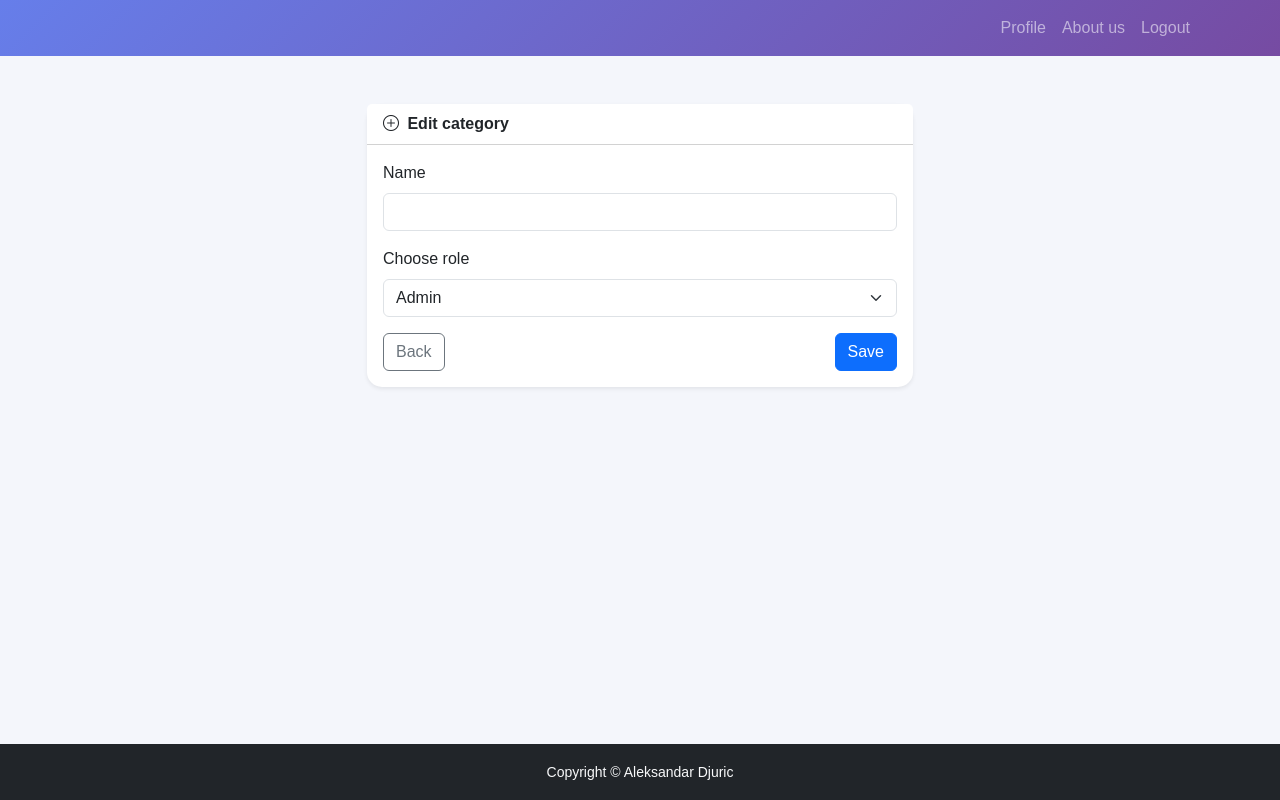
After one commit to acke123/LaravelSportBlog, a Laravel app: template resources/views/users/editUser.blade.php in a window 1280 px wide. The commit adds this page. Run offline with Laravel 12, Linux system fonts and the light colour scheme; the template is opened without the code that fills it, so the values that code supplies are empty.

Commit message:
User edit view and delete

```diff
--- a/app/Http/Controllers/CategoryController.php
+++ b/app/Http/Controllers/CategoryController.php
@@ -38,7 +38,7 @@ class CategoryController extends Controller
         return redirect()->route('categoryView');
     }
 
-    public function deleteCategory(request $request, CategoryModel $category)
+    public function deleteCategory(CategoryModel $category)
     {
         $category->delete();
         return redirect()->route('categoryView');
--- a/app/Models/User.php
+++ b/app/Models/User.php
@@ -35,6 +35,11 @@ class User extends Authenticatable
         'remember_token',
     ];
 
+    const ADMIN = 'admin';
+    const NORMAL = 'normal';
+    const EDITOR = 'editor';
+    const ROLES = [self::ADMIN, self::NORMAL, self::EDITOR];
+
     /**
      * Get the attributes that should be cast.
      *
--- a/resources/views/aboutUs.blade.php
+++ b/resources/views/aboutUs.blade.php
@@ -41,7 +41,7 @@
                     <div class="card-body">
                         <h3 class="h5 card-title">Editor</h3>
                         <p class="card-text mb-0">
-                            Can create posts and edit and delete posts. Can edit only their own profile.
+                            Can create posts, edit and delete posts. Can edit only their own profile.
                         </p>
                     </div>
                 </div>
--- /dev/null
+++ b/resources/views/users/editUser.blade.php
@@ -0,0 +1,54 @@
+@php use App\Models\User; @endphp
+@extends('layout')
+
+@section('title')
+    New category
+@endsection
+
+@section('content')
+    <main class="container my-5">
+        <div class="row justify-content-center">
+            <div class="col-md-8 col-lg-6">
+                <div class="card shadow-sm border-0" style="border-radius: 15px;">
+                    <div class="card-header bg-white fw-semibold">
+                        <i class="bi bi-plus-circle me-1"></i> Edit category
+                    </div>
+                    <div class="card-body">
+                        <form action="{{ route('editUser', $user) }}" method="POST">
+                            @csrf
+                            @method('PUT')
+                            <div class="mb-3">
+                                <label for="name" class="form-label">Name</label>
+                                @if ($errors->any())
+                                    <div class="alert alert-danger">
+                                        <ul class="mb-0">
+                                            @foreach ($errors->all() as $error)
+                                                <li>{{ $error }}</li>
+                                            @endforeach
+                                        </ul>
+                                    </div>
+                                @endif
+                                <input type="text" class="form-control" id="name" name="name"
+                                       maxlength="50" value="{{ $user->name }}" required>
+                            </div>
+
+                            <div class="mb-3">
+                                <label for="role" class="form-label">Choose role</label>
+                                <select name='role' class="form-select" aria-label="Choose role">
+                                    @foreach(User::ROLES as $role)
+                                        <option value="{{ $role }}" {{ $user->role == $role ? 'selected' : ''}}>{{ ucfirst($role) }}</option>
+                                    @endforeach
+                                </select>
+                            </div>
+
+                            <div class="d-flex justify-content-between">
+                                <a href="{{ route('usersView') }}" class="btn btn-outline-secondary">Back</a>
+                                <button type="submit" class="btn btn-primary">Save</button>
+                            </div>
+                        </form>
+                    </div>
+                </div>
+            </div>
+        </div>
+    </main>
+@endsection
--- a/resources/views/users/usersView.blade.php
+++ b/resources/views/users/usersView.blade.php
@@ -25,12 +25,12 @@
                         <td class="text-center"><?= $user->email ?></td>
                         <td class="text-center"><?= $user->role ?></td>
 
-                        <td class="text-center"><a href="{{ route('editCategoryView', ['category' => $user->id]) }}" type="button"
+                        <td class="text-center"><a href="{{ route('editUserView', ['user' => $user]) }}" type="button"
                                                    class="btn btn-primary">
                                 <i class="bi bi-pencil-square"></i> Edit
                             </a>
-                            <form action="{{ route('deleteCategory', $user) }}" method="POST" class="d-inline"
-                                  onsubmit="return confirm('Are you sure you want to delete this category?');">
+                            <form action="{{ route('deleteUser', $user) }}" method="POST" class="d-inline"
+                                  onsubmit="return confirm('Are you sure you want to delete this user?');">
                                 @csrf
                                 @method('DELETE')
                                 <button type="submit" class="btn btn-danger">
--- a/routes/web.php
+++ b/routes/web.php
@@ -24,6 +24,9 @@ Route::middleware(AdminCheckMiddleware::class)->group(function () {
 
 Route::middleware(AdminCheckMiddleware::class)->group(function () {
     Route::get('/usersView', [UserController::class, 'getAllUsers'])->name('usersView');
+    Route::get('/editUser/{user}', [UserController::class, 'getUser'])->name('editUserView');
+    Route::put('/editUser/{user}', [UserController::class, 'editUser'])->name('editUser');
+    Route::delete('deleteUser/{user}', [UserController::class, 'deleteUser'])->name('deleteUser');
 });
 
 
```
Also changed, not shown: app/Http/Controllers/UserController.php (+21 -0 lines).
